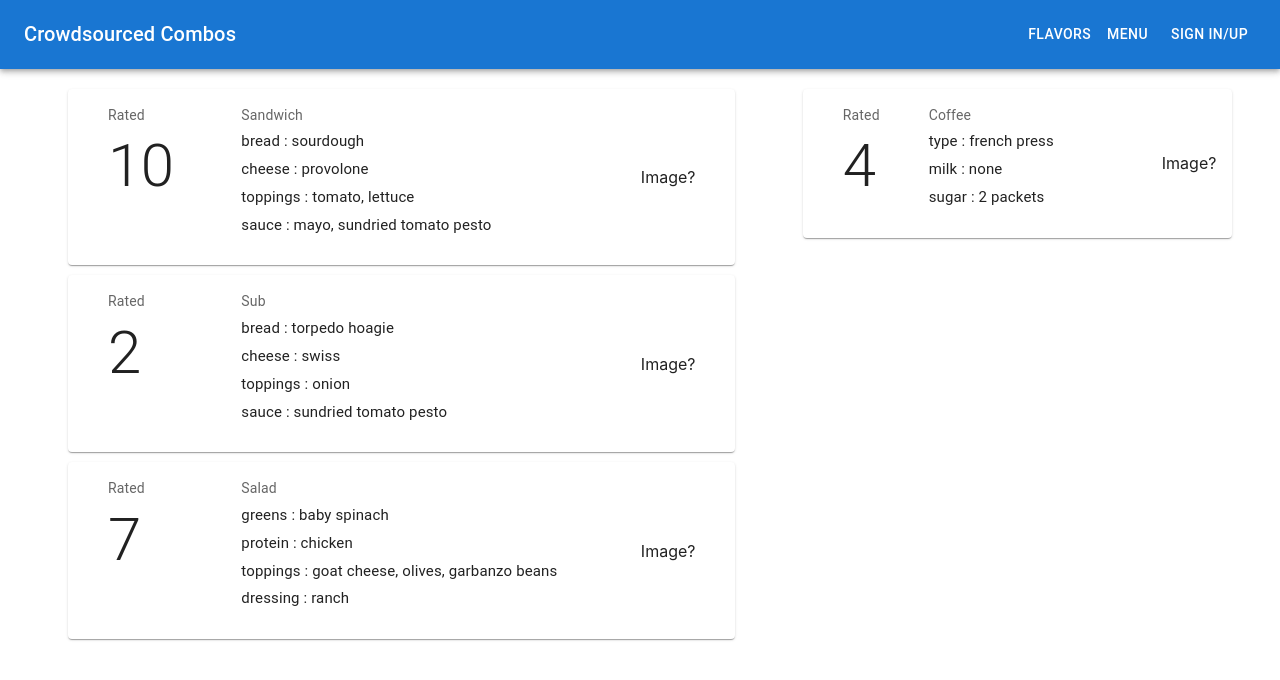
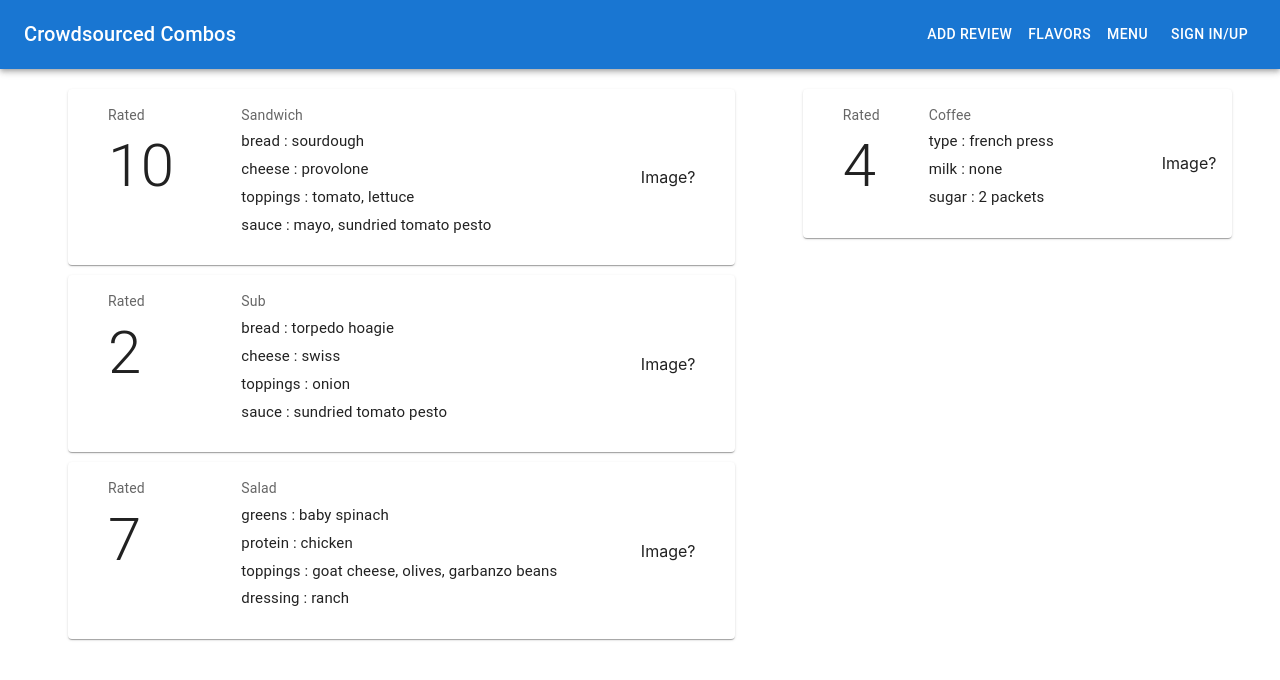
Before and after one commit to CroudsourcedCombos/main, a Next.js app in the folder frontend/: page /signed-out in a window 1280 px wide. Shown: the top 680 px of the page. Built offline with nearby package versions, Linux system fonts and the light colour scheme.

Commit message:
added add-review to navbar

```diff
--- a/frontend/components/navbar.js
+++ b/frontend/components/navbar.js
@@ -15,8 +15,8 @@ import MenuItem from "@mui/material/MenuItem";
 // import {Link} from "react-router-dom";
 import Link from "@material-ui/core";
 
-const pages = ["Flavors", "Menu", "Sign In/Up"];
-const pageRoutes = ["flavors", "menu", "sign-in"]
+const pages = ["Add Review", "Flavors", "Menu", "Sign In/Up"];
+const pageRoutes = ["add-review", "flavors", "menu", "sign-in"]
 const settings = ["Profile", "Account", "Dashboard", "Logout"];
 
 const ResponsiveAppBar = () => {
```
